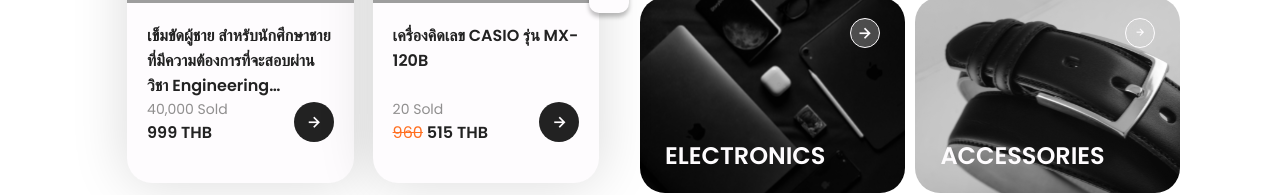
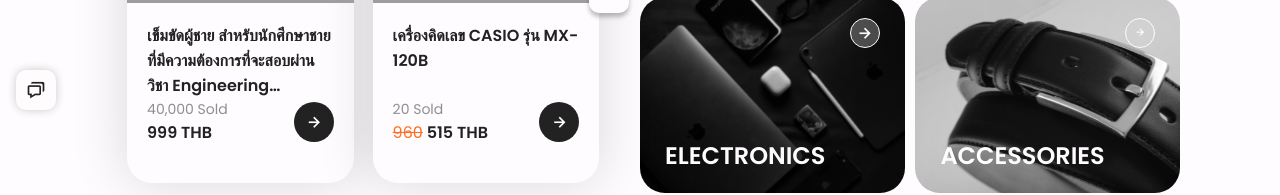
Before and after one commit to JOKPOON/ModX, a React (Vite) app in the folder frontend/: page / in a window 1280 px wide. Shown: the part 674-869 px from the top of the page. Built offline with nearby package versions, Linux system fonts and the light colour scheme; grey boxes are pictures that could not be loaded.

Commit message:
Contact Us

```diff
--- a/frontend/src/components/pages/AllProducts/AllProducts.tsx
+++ b/frontend/src/components/pages/AllProducts/AllProducts.tsx
@@ -40,7 +40,6 @@ export const AllProducts = () => {
   const initialSelectedCategories = location.state?.selectedCategories || [];
   const [selectedCategories, setSelectedCategories] = useState<string[]>(
     initialSelectedCategories
-
   );
   const [selectedRating, setSelectedRating] = useState<number | null>(
     initialSelectedRating
@@ -151,16 +150,24 @@ export const AllProducts = () => {
     console.log("Min Price: ", minPrice);
     console.log("Max Price: ", maxPrice);
     console.log("Selected Rating: ", selectedRating);
-    if(minPrice !== "" && maxPrice !== "" && parseInt(minPrice) > parseInt(maxPrice)) {
-      alert("You are stupid or what? Max price must be greater than min price!");
+    if (
+      minPrice !== "" &&
+      maxPrice !== "" &&
+      parseInt(minPrice) > parseInt(maxPrice)
+    ) {
+      alert(
+        "You are stupid or what? Max price must be greater than min price!"
+      );
       return;
     }
-    navigate("/Allproducts",
-    {state: {
-      selectedCategories: selectedCategories,
-      minPrice: minPrice, maxPrice: maxPrice,
-      selectedRating: selectedRating,
-    }})
+    navigate("/Allproducts", {
+      state: {
+        selectedCategories: selectedCategories,
+        minPrice: minPrice,
+        maxPrice: maxPrice,
+        selectedRating: selectedRating,
+      },
+    });
   };
 
   useEffect(() => {
@@ -291,6 +298,5 @@ export const AllProducts = () => {
         </div>
       </div>
     </div>
-
   );
 };
--- a/frontend/src/components/pages/Comment/Comment.tsx
+++ b/frontend/src/components/pages/Comment/Comment.tsx
@@ -108,7 +108,6 @@ export const Comment = () => {
     });
 
     console.log('Review Data:', reviewData);
-    setCommentData({});
   };
 
   return (
@@ -194,5 +193,4 @@ export const Comment = () => {
       </div>
     </div>
   );
-
 };
--- a/frontend/src/components/pages/Homepage/Home.css
+++ b/frontend/src/components/pages/Homepage/Home.css
@@ -1,10 +1,47 @@
 body {
   margin: 0;
+  background-color: #fefcfe;
 }
 
 ::-webkit-scrollbar {
   width: 0px;
   background: transparent;
+}
+
+.Home__ContactUs{
+  position: fixed;
+  width: 100%;
+  left: 0;
+  bottom: 0;
+  margin-left: 2vh;
+  margin-bottom: 2vh;
+  display: flex;
+  justify-content: flex-start;
+  align-items: center;
+  cursor: pointer;
+  z-index: 100;
+}
+
+.ContactUs{
+  display: flex;
+  flex-direction: column;
+  justify-content: center;
+  align-items: center;
+}
+
+.ContactUs__header{
+  display: flex;
+  flex-direction: column;
+  justify-content: center;
+  align-items: center;
+  width: 40px;
+  height: 40px;
+  font-weight: 500;
+  font-size: 20px;
+  border-radius: 10px;
+  background-color: #fefcfc;
+  color: #222222;
+  box-shadow: 0 0 10px rgba(0, 0, 0, 0.2);
 }
 
 .Home__Top {
--- a/frontend/src/components/pages/Homepage/Home.tsx
+++ b/frontend/src/components/pages/Homepage/Home.tsx
@@ -13,12 +13,16 @@ export const Home = () => {
     navigate("/Allproducts");
   };
 
+  const handleContactUsClick = () => {
+    window.open("https://www.facebook.com/messages/t/100002755273377");
+  };
+
   const [currentBackground, setCurrentBackground] = useState(0);
   const Categories = ["Education", "Clothes", "Electronics", "Accessories"];
 
   const handleCategoryClick = (text: string) => {
     console.log("Selected Category : ", text);
-    navigate("/Allproducts", { state: { selectedCategories: [text] }});
+    navigate("/Allproducts", { state: { selectedCategories: [text] } });
   };
 
   const backgrounds = [
@@ -30,7 +34,9 @@ export const Home = () => {
 
   useEffect(() => {
     const interval = setInterval(() => {
-      setCurrentBackground((prevBackground) => (prevBackground + 1) % backgrounds.length);
+      setCurrentBackground(
+        (prevBackground) => (prevBackground + 1) % backgrounds.length
+      );
     }, 5000);
 
     return () => clearInterval(interval);
@@ -132,6 +138,11 @@ export const Home = () => {
             </div>
           </div>
         </div>
+        <div className="Home__ContactUs">
+        <div className="ContactUs">
+          <div className="ContactUs__header" onClick={handleContactUsClick}><i className='bx bx-chat'></i></div>
+        </div>
+      </div>
       </div>
     </div>
   );
```
